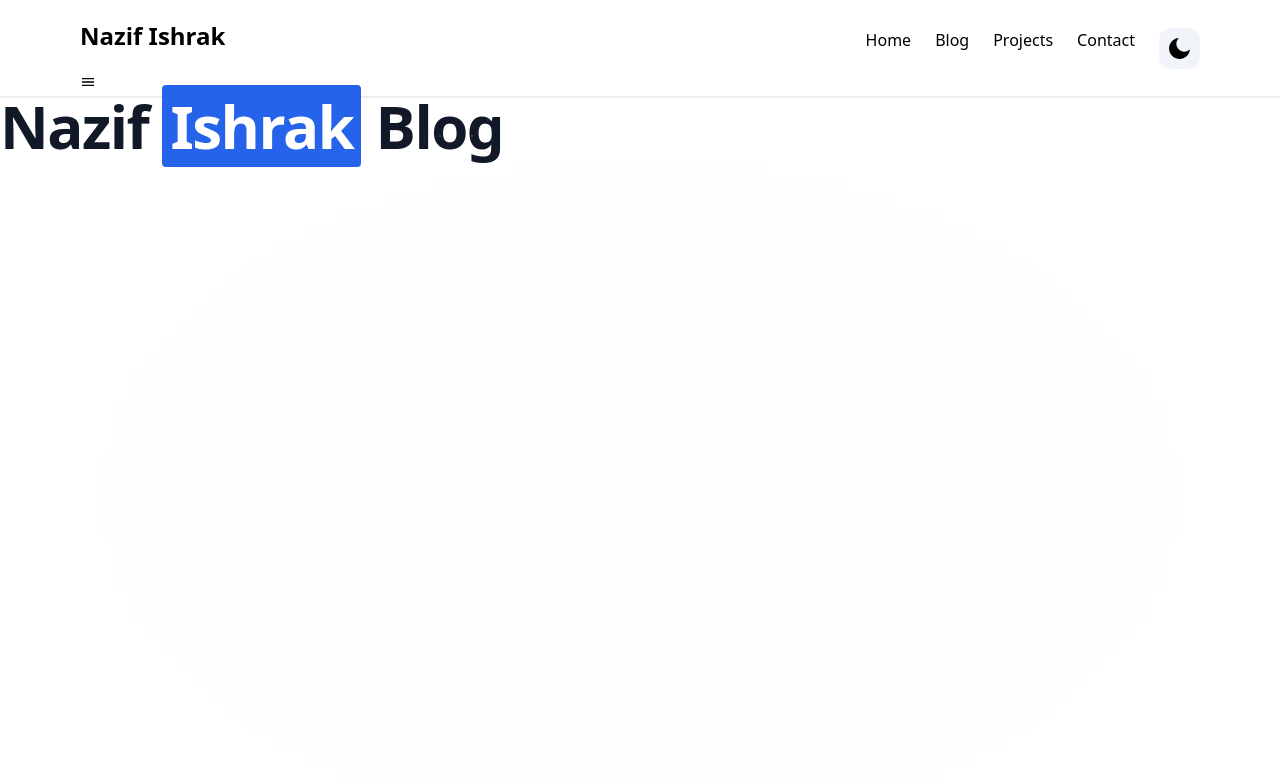
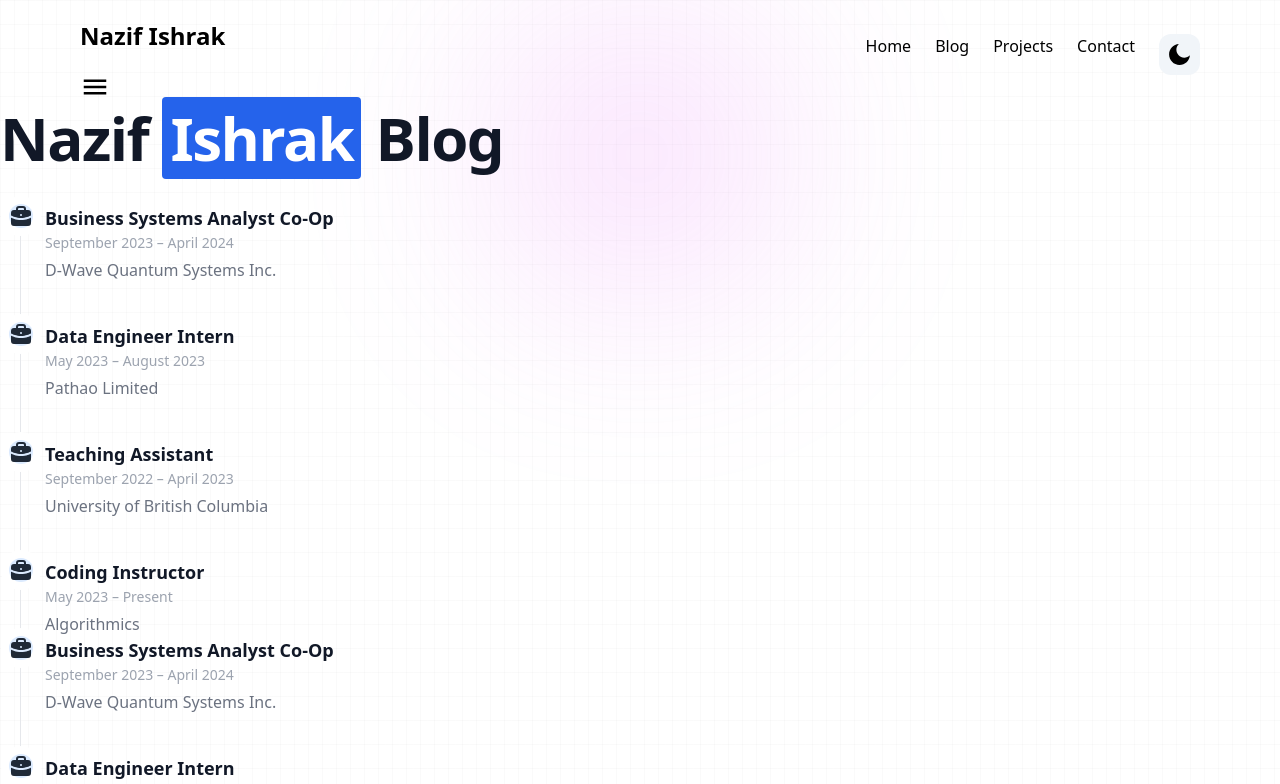
Before and after one commit to nazifishrak/Retro-Portfolio, a Next.js app in the folder nazif-portfolio-nxt/: page /blog in a window 1280 px wide. Shown: the top 784 px of the page. Built offline with nearby package versions, Linux system fonts and the light colour scheme.

Commit message:
Added grid background

```diff
--- a/nazif-portfolio-nxt/app/blog/page.tsx
+++ b/nazif-portfolio-nxt/app/blog/page.tsx
@@ -1,10 +1,20 @@
 import RootLayout from "../layout";
 import React from "react";
+import Timeline from "@/app/components/Timeline";
+const Blog = () => {
+    return (<>
+            <h1 className="mb-4 text-4xl font-extrabold leading-none tracking-tight text-gray-900 md:text-5xl lg:text-6xl dark:text-white">Nazif <mark
+                className="px-2 text-white bg-blue-600 rounded dark:bg-blue-500">Ishrak</mark> Blog
+            </h1>
 
-const Blog = () => {
-  return (
-<h1 className="mb-4 text-4xl font-extrabold leading-none tracking-tight text-gray-900 md:text-5xl lg:text-6xl dark:text-white">Nazif <mark className="px-2 text-white bg-blue-600 rounded dark:bg-blue-500">Ishrak</mark> Blog</h1>
-  );
+            <div className={'p-5'}>
+                <Timeline/>
+                <Timeline/>
+                <Timeline/>
+            </div>
+        </>
+
+    );
 };
 
 export default Blog;
--- a/nazif-portfolio-nxt/app/components/Navbar.tsx
+++ b/nazif-portfolio-nxt/app/components/Navbar.tsx
@@ -30,8 +30,10 @@ export const Navbar = () => {
   };
 
   return (
-      <header className="w-full mx-auto px-4 sm:px-20 top-0 shadow bg-white dark:bg-black
-      dark:border-b dark:border-black">
+      <header className="w-full mx-auto px-4 sm:px-20 top-0  ">
+        {/*class to bring default shape to navbar*/}
+        {/* shadow bg-white dark:bg-black
+      dark:border-b dark:border-black*/}
         <div className="justify-between md:items-center md:flex">
           <div>
 
@@ -41,7 +43,7 @@ export const Navbar = () => {
 
             <div>
               <button>
-                {navbar? <IoMdClose/> : <IoMdMenu/> }
+                {navbar? <IoMdClose size={30}/> : <IoMdMenu size={30}/> }
               </button>
 
             </div>
--- /dev/null
+++ b/nazif-portfolio-nxt/app/components/SVGIcon.tsx
@@ -0,0 +1,26 @@
+import React from 'react';
+
+const SvgIcon = (prop: { icon: string; }) => {
+    if (prop.icon === "work"){    return (
+        <svg className="w-6 h-6 text-gray-800 dark:text-white" aria-hidden="true"
+             xmlns="http://www.w3.org/2000/svg"
+             width="24" height="24" fill="currentColor" viewBox="0 0 24 24">
+            <path fillRule="evenodd"
+                  d="M10 2a3 3 0 0 0-3 3v1H5a3 3 0 0 0-3 3v2.382l1.447.723.005.003.027.013.12.056c.108.05.272.123.486.212.429.177 1.056.416 1.834.655C7.481 13.524 9.63 14 12 14c2.372 0 4.52-.475 6.08-.956.78-.24 1.406-.478 1.835-.655a14.028 14.028 0 0 0 .606-.268l.027-.013.005-.002L22 11.381V9a3 3 0 0 0-3-3h-2V5a3 3 0 0 0-3-3h-4Zm5 4V5a1 1 0 0 0-1-1h-4a1 1 0 0 0-1 1v1h6Zm6.447 7.894.553-.276V19a3 3 0 0 1-3 3H5a3 3 0 0 1-3-3v-5.382l.553.276.002.002.004.002.013.006.041.02.151.07c.13.06.318.144.557.242.478.198 1.163.46 2.01.72C7.019 15.476 9.37 16 12 16c2.628 0 4.98-.525 6.67-1.044a22.95 22.95 0 0 0 2.01-.72 15.994 15.994 0 0 0 .707-.312l.041-.02.013-.006.004-.002.001-.001-.431-.866.432.865ZM12 10a1 1 0 1 0 0 2h.01a1 1 0 1 0 0-2H12Z"
+                  clipRule="evenodd"/>
+        </svg>
+    );} else if(prop.icon ==="git") {
+        return (
+            <svg className="w-6 h-6 text-gray-800 dark:text-white" aria-hidden="true" xmlns="http://www.w3.org/2000/svg"
+                 width="24" height="24" fill="currentColor" viewBox="0 0 24 24">
+                <path fillRule="evenodd"
+                      d="M12.006 2a9.847 9.847 0 0 0-6.484 2.44 10.32 10.32 0 0 0-3.393 6.17 10.48 10.48 0 0 0 1.317 6.955 10.045 10.045 0 0 0 5.4 4.418c.504.095.683-.223.683-.494 0-.245-.01-1.052-.014-1.908-2.78.62-3.366-1.21-3.366-1.21a2.711 2.711 0 0 0-1.11-1.5c-.907-.637.07-.621.07-.621.317.044.62.163.885.346.266.183.487.426.647.71.135.253.318.476.538.655a2.079 2.079 0 0 0 2.37.196c.045-.52.27-1.006.635-1.37-2.219-.259-4.554-1.138-4.554-5.07a4.022 4.022 0 0 1 1.031-2.75 3.77 3.77 0 0 1 .096-2.713s.839-.275 2.749 1.05a9.26 9.26 0 0 1 5.004 0c1.906-1.325 2.74-1.05 2.74-1.05.37.858.406 1.828.101 2.713a4.017 4.017 0 0 1 1.029 2.75c0 3.939-2.339 4.805-4.564 5.058a2.471 2.471 0 0 1 .679 1.897c0 1.372-.012 2.477-.012 2.814 0 .272.18.592.687.492a10.05 10.05 0 0 0 5.388-4.421 10.473 10.473 0 0 0 1.313-6.948 10.32 10.32 0 0 0-3.39-6.165A9.847 9.847 0 0 0 12.007 2Z"
+                      clipRule="evenodd"/>
+            </svg>
+
+        );
+    }
+
+};
+
+export default SvgIcon;
--- /dev/null
+++ b/nazif-portfolio-nxt/app/components/Timeline.tsx
@@ -0,0 +1,80 @@
+import React from 'react';
+import SvgIcon from "@/app/components/SVGIcon";
+
+const Timeline = () => {
+    return (
+        <div>
+            <ol className="relative border-s border-gray-200 dark:border-gray-700">
+
+                {/* Business Systems Analyst Co-Op */}
+                <li className="mb-10 ms-6">
+                    <span
+                        className="absolute flex items-center justify-center w-6 h-6 bg-blue-100 rounded-full -start-3 ring-8 ring-white dark:ring-gray-900 dark:bg-blue-900">
+                            <SvgIcon icon="work"/>
+                    </span>
+                    <h3 className="mb-1 text-lg font-semibold text-gray-900 dark:text-white">
+                        Business Systems Analyst Co-Op
+                    </h3>
+                    <time className="block mb-2 text-sm font-normal leading-none text-gray-400 dark:text-gray-500">
+                        September 2023 – April 2024
+                    </time>
+                    <p className="text-base font-normal text-gray-500 dark:text-gray-400">
+                        D-Wave Quantum Systems Inc.
+                    </p>
+                </li>
+
+                {/* Data Engineer Intern */}
+                <li className="mb-10 ms-6">
+                    <span
+                        className="absolute flex items-center justify-center w-6 h-6 bg-blue-100 rounded-full -start-3 ring-8 ring-white dark:ring-gray-900 dark:bg-blue-900">
+                        <SvgIcon icon="work"/>
+                    </span>
+                    <h3 className="mb-1 text-lg font-semibold text-gray-900 dark:text-white">
+                        Data Engineer Intern
+                    </h3>
+                    <time className="block mb-2 text-sm font-normal leading-none text-gray-400 dark:text-gray-500">
+                        May 2023 – August 2023
+                    </time>
+                    <p className="text-base font-normal text-gray-500 dark:text-gray-400">
+                        Pathao Limited
+                    </p>
+                </li>
+
+                {/* Teaching Assistant */}
+                <li className="mb-10 ms-6">
+                    <span className="absolute flex items-center justify-center w-6 h-6 bg-blue-100 rounded-full -start-3 ring-8 ring-white dark:ring-gray-900 dark:bg-blue-900">
+                        <SvgIcon icon="work"/>
+                    </span>
+                    <h3 className="mb-1 text-lg font-semibold text-gray-900 dark:text-white">
+                        Teaching Assistant
+                    </h3>
+                    <time className="block mb-2 text-sm font-normal leading-none text-gray-400 dark:text-gray-500">
+                        September 2022 – April 2023
+                    </time>
+                    <p className="text-base font-normal text-gray-500 dark:text-gray-400">
+                        University of British Columbia
+                    </p>
+                </li>
+
+                {/* Coding Instructor */}
+                <li className="ms-6">
+                    <span className="absolute flex items-center justify-center w-6 h-6 bg-blue-100 rounded-full -start-3 ring-8 ring-white dark:ring-gray-900 dark:bg-blue-900">
+                        <SvgIcon icon="work"/>
+                    </span>
+                    <h3 className="mb-1 text-lg font-semibold text-gray-900 dark:text-white">
+                        Coding Instructor
+                    </h3>
+                    <time className="block mb-2 text-sm font-normal leading-none text-gray-400 dark:text-gray-500">
+                        May 2023 – Present
+                    </time>
+                    <p className="text-base font-normal text-gray-500 dark:text-gray-400">
+                        Algorithmics
+                    </p>
+                </li>
+
+            </ol>
+        </div>
+    );
+};
+
+export default Timeline;
--- a/nazif-portfolio-nxt/app/layout.tsx
+++ b/nazif-portfolio-nxt/app/layout.tsx
@@ -1,6 +1,7 @@
 import "./globals.css";
 import { Navbar } from "./components/Navbar";
-import {ThemeProvider} from "next-themes"
+import { ThemeProvider } from "next-themes";
+
 export default function RootLayout({
                                        children,
                                    }: Readonly<{
@@ -8,20 +9,25 @@ export default function RootLayout({
 }>) {
     return (
         <html lang="en" suppressHydrationWarning={true}>
+        <body>
+        <ThemeProvider enableSystem={true} attribute="class">
 
-      <body>
-      <ThemeProvider enableSystem={true} attribute ="class">
-        <Navbar />
-
-        {/* <div className="absolute inset-0 -z-10 h-full w-full bg-white bg-[linear-gradient(to_right,#f0f0f0_1px,transparent_1px),linear-gradient(to_bottom,#f0f0f0_1px,transparent_1px)] bg-[size:6rem_4rem] dark:bg-black"></div> */}
-
-        <div className="absolute h-full w-full bg-[radial-gradient(#e5e7eb_1px,transparent_1px)] [background-size:16px_16px] [mask-image:radial-gradient(ellipse_50%_50%_at_50%_50%,#000_70%,transparent_100%)]"></div>
-
+            {/* Background container */}
+            <div className="relative min-h-screen">
+                {/* Background pattern and effect */}
+                <div className="absolute inset-0 -z-10 bg-white bg-[linear-gradient(to_right,#8080800a_1px,transparent_1px),linear-gradient(to_bottom,#8080800a_1px,transparent_1px)] bg-[size:14px_24px] dark:bg-black">
+                    <div className="absolute left-0 right-0 top-0 -z-10 m-auto h-[310px] w-[310px] rounded-full bg-fuchsia-400 opacity-20 blur-[100px]"></div>
+                </div>
+                {/* Main content */}
+                <div className="relative z-10">
+                    <Navbar/>
 
                     {children}
+
+                </div>
+            </div>
         </ThemeProvider>
         </body>
-
         </html>
     );
 }
```
Lines whose indentation alone changed are shown as unchanged.
